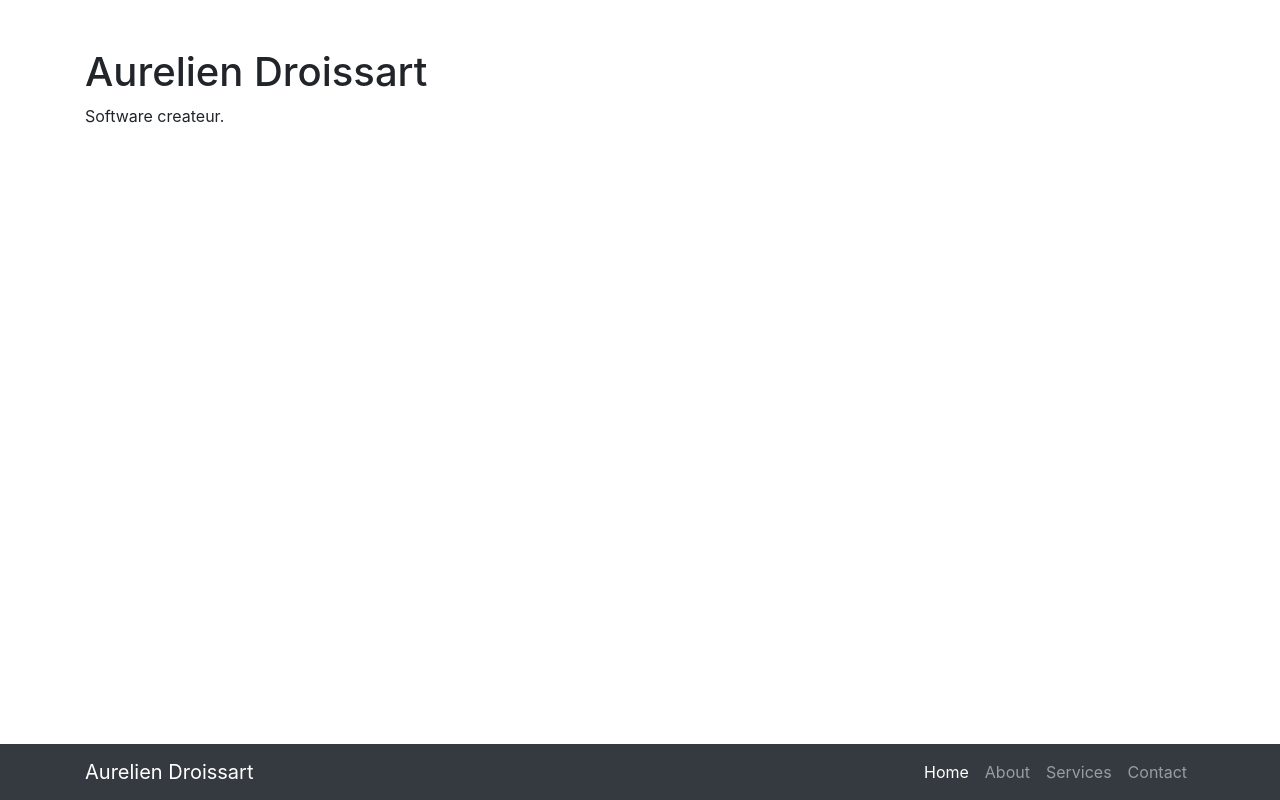
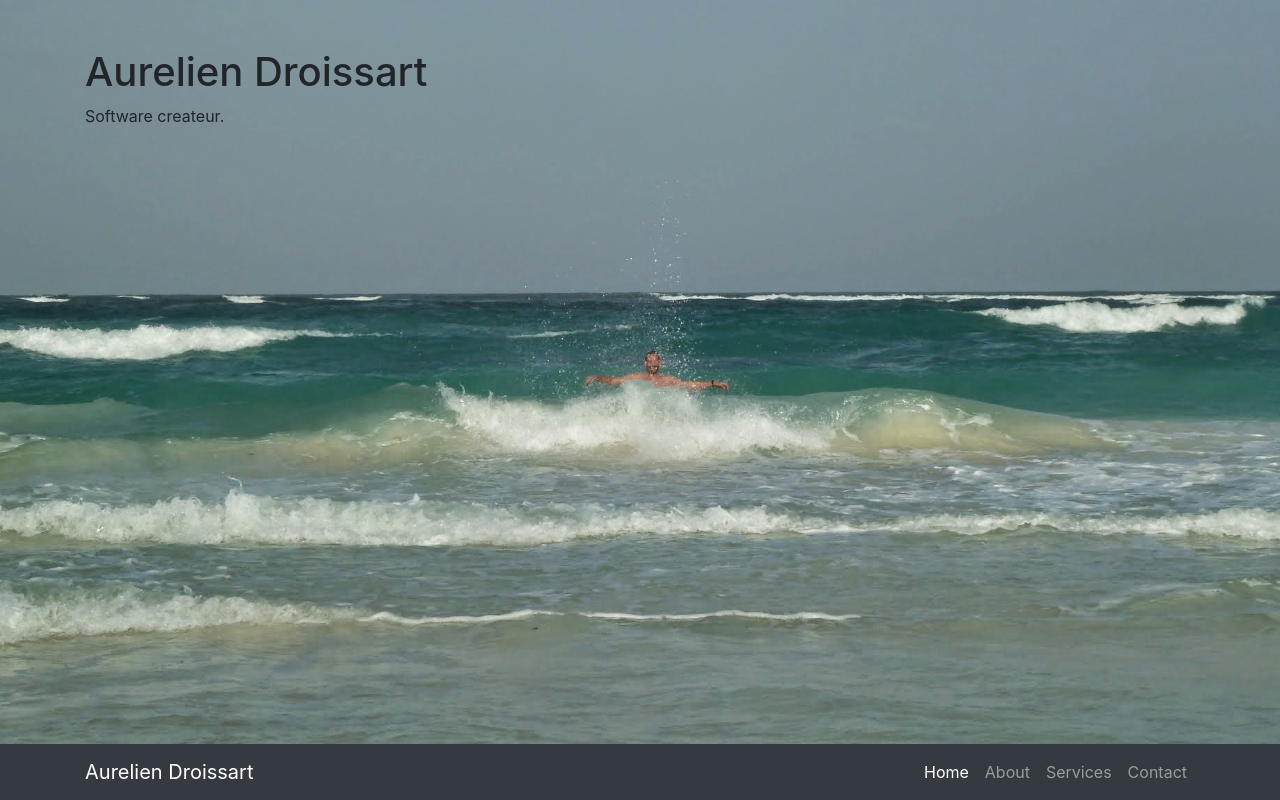
Before and after one commit to adroissart/adroissart.github.io, a plain HTML site: page index.html in a window 1280 px wide. Drawn offline with Linux system fonts and the light colour scheme.

Commit message:
fix img path

```diff
--- a/css/the-big-picture.css
+++ b/css/the-big-picture.css
@@ -4,7 +4,7 @@
  * Licensed under MIT (https://github.com/BlackrockDigital/startbootstrap-the-big-picture/blob/master/LICENSE)
  */
 body {
-  background: url('assets/img/tulum.jpg') no-repeat center center fixed;
+  background: url('/assets/img/tulum.jpg') no-repeat center center fixed;
   -webkit-background-size: cover;
   -moz-background-size: cover;
   background-size: cover;
```
